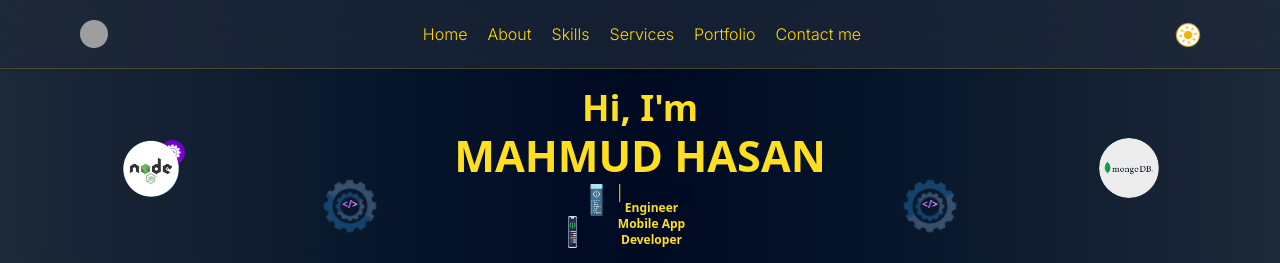
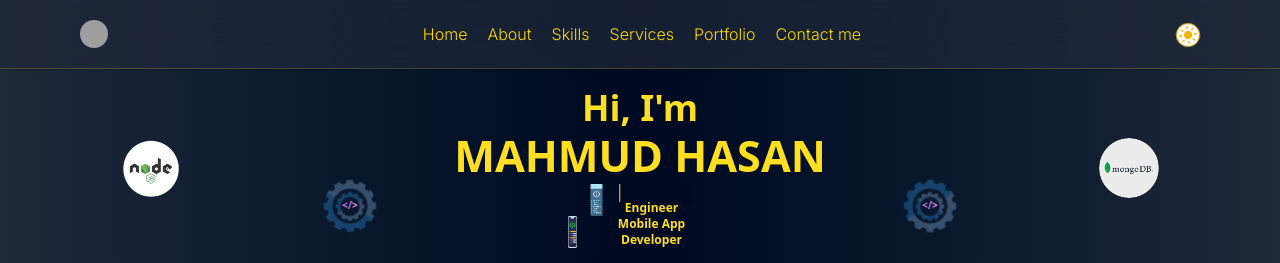
Before and after one commit to MahmudHasan77/personal-website, a Next.js app: page / in a window 1280 px wide. Shown: the top 263 px of the page. Built offline with nearby package versions, Linux system fonts and the light colour scheme; grey boxes are pictures that could not be loaded.

Commit message:
updated design

```diff
--- a/app/page.tsx
+++ b/app/page.tsx
@@ -819,13 +819,13 @@ const Home = () => {
       {/* Hero Section */}
       <main ref={heroRef} id="home" className="scroll-mt-28 pt-20 relative">
         {/* stars */}
-        <Image
+        {/* <Image
           src={"/coding-2.png"}
           width={25}
           height={25}
           alt="star image"
           className="absolute top-25 md:top-40 lg:top-35 left-40 md:right-10 lg:right-20"
-        />
+        /> */}
         {/* <Image
         //   src={SmallStar}
         //   width={5}
@@ -948,7 +948,7 @@ const Home = () => {
             className={`duration-3000 absolute left-1/2 -translate-x-1/2 object-contain  code-left code_icon_rotate dark:opacity-30 opacity-50`}
           />
           <span
-            className={`duration-3000 absolute left-1/2 -translate-x-1/2 text-center code_left -mt-1 text-[10px]`}
+            className={`duration-3000 absolute left-1/2 -translate-x-1/2 text-center code_left -mt-0.5 text-[10px]`}
           >
           {'</>'}
             </span>
@@ -970,7 +970,7 @@ const Home = () => {
             className={`duration-3000 absolute left-1/2 -translate-x-1/2 object-contain  code-left code_icon_rotate_2 dark:opacity-30 opacity-50`}
           />
           <span
-            className={`duration-3000 absolute left-1/2 -translate-x-1/2 text-center code_left -mt-1 text-[10px]`}
+            className={`duration-3000 absolute left-1/2 -translate-x-1/2 text-center code_left -mt-0.5 text-[10px]`}
           >
           {'</>'}
             </span>
```
